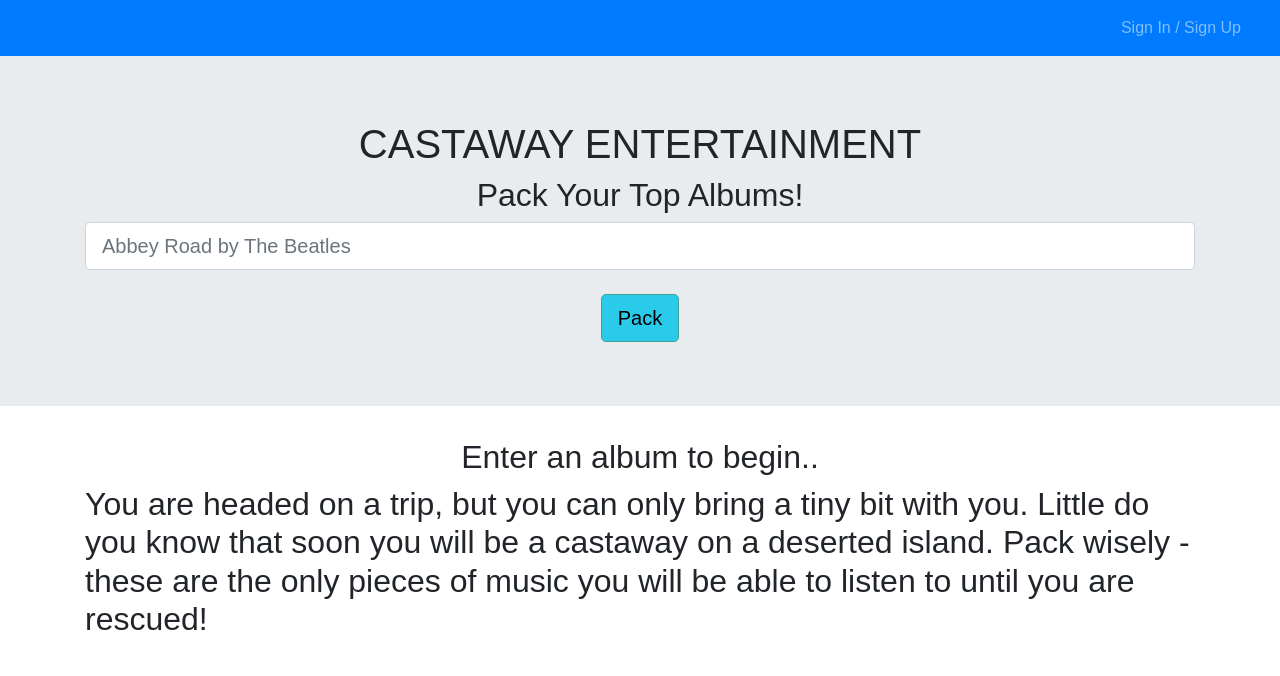
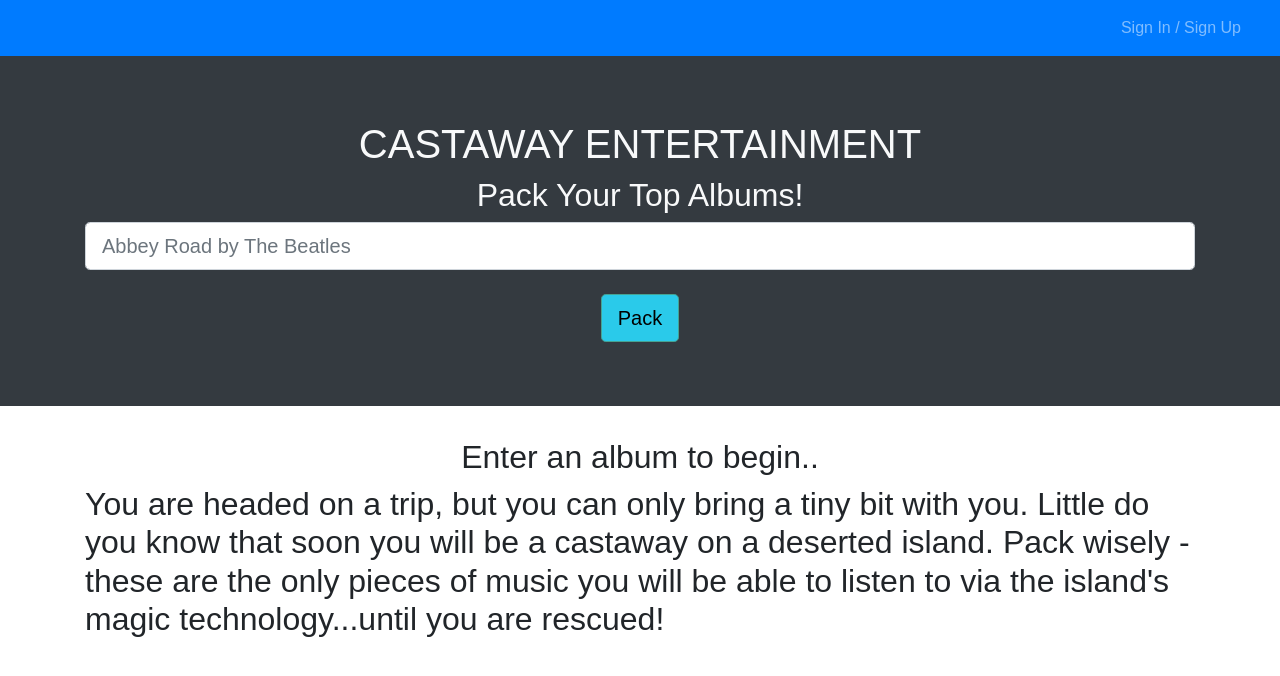
Before and after one commit to stevedev75/castaway-entertainment, a React (Create React App) app in the folder client/: page / in a window 1280 px wide. Shown: the top 676 px of the page. Built offline with nearby package versions, Linux system fonts and the light colour scheme.

Commit message:
add mods to 'albums' pages

```diff
--- a/client/src/pages/SavedAlbums.js
+++ b/client/src/pages/SavedAlbums.js
@@ -43,7 +43,7 @@ const SavedAlbums = () => {
 
   return (
     <>
-        <Jumbotron fluid className='text-light bg-dark'className="text-center">
+        <Jumbotron fluid className='text-light bg-dark text-center'>
         <Container>
           <h1>Viewing saved albums!</h1>
         </Container>
--- a/client/src/pages/SearchedAlbums.js
+++ b/client/src/pages/SearchedAlbums.js
@@ -63,8 +63,10 @@ const SearchedAlbums = () => {
   // create function to handle saving an Album to our database
   const handleSaveAlbum = async (albumId) => {
     // find the album in `searchedAlbums` state by the matching id
+    console.log(albumId);
+
     const albumToSave = searchedAlbums.find((album) => album.albumId === albumId);
-
+    console.log(albumToSave)
     // get token
     const token = Auth.loggedIn() ? Auth.getToken() : null;
 
@@ -83,17 +85,19 @@ const SearchedAlbums = () => {
       console.log("Album:", data)
       // if album successfully saves to user's account, save album id to state
       setSavedAlbumIds([...savedAlbumIds, albumToSave.albumId]);
-    } catch (err) {
+    }
+    catch (err) {
       console.error(err);
     }
   };
 
   return (
     <>
-      <Jumbotron fluid className='text-light bg-dark'className="text-center">
-        <Container>
+      <Jumbotron fluid className='text-light bg-dark'>
+        <Container className="text-center">
           <h1>CASTAWAY ENTERTAINMENT</h1>
           <h2>Pack Your Top Albums!</h2>
+
           <Form onSubmit={handleFormSubmit}>
             <Form.Row>
               <Col xs={12} md={12}>
@@ -125,7 +129,7 @@ const SearchedAlbums = () => {
             ? `Viewing ${searchedAlbums.length} results:`
             : 'Enter an album to begin..'}
         </h2>
-        <h2> You are headed on a trip, but you can only bring a tiny bit with you. Little do you know that soon you will be a castaway on a deserted island. Pack wisely - these are the only pieces of music you will be able to listen to until you are rescued!</h2>
+        <h2> You are headed on a trip, but you can only bring a tiny bit with you. Little do you know that soon you will be a castaway on a deserted island. Pack wisely - these are the only pieces of music you will be able to listen to via the island's magic technology...until you are rescued!</h2>
         <CardColumns>
           {searchedAlbums.map((album) => {
             return (
```
